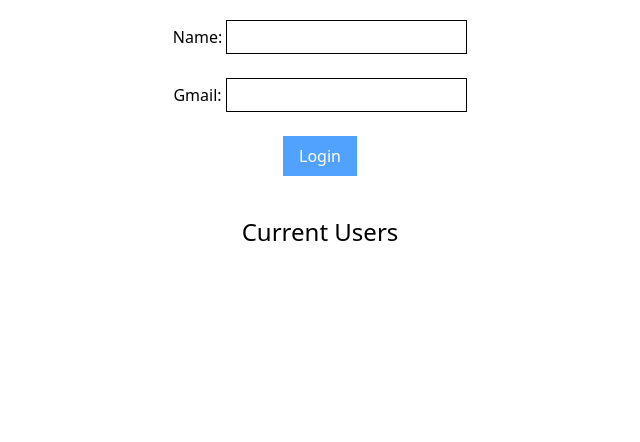
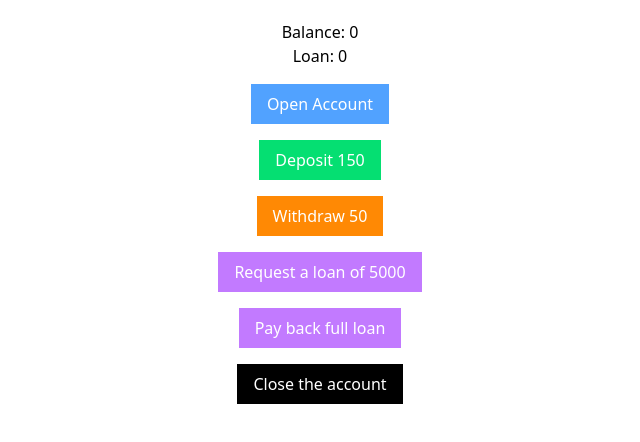
Before and after one commit to emmeiwhite/data-counter-challenge, a React (Vite) app: page / in a window 1280 px wide. Shown: the top 442 px of the page, without its empty margins (320-960 px from the left). Built offline with nearby package versions, Linux system fonts and the light colour scheme.

Commit message:
redux-2.7 useReducer simple banking app !!!

```diff
--- a/src/App.jsx
+++ b/src/App.jsx
@@ -4,6 +4,7 @@ import store from './store'
 import Products from './components/Products'
 import LoginForm from './components/Login'
 import User from './components/Users'
+import BankingApp from './components/BankingApp'
 function App() {
   // UI is dependant on data of the application called the state
   return (
@@ -12,9 +13,10 @@ function App() {
         {/* <DateCounter /> */}
 
         {/* <Products /> */}
-        <LoginForm />
+        {/* <LoginForm /> */}
 
-        <User />
+        {/* <User /> */}
+        <BankingApp />
       </section>
     </Provider>
   )
--- /dev/null
+++ b/src/components/BankingApp.jsx
@@ -0,0 +1,90 @@
+import { useReducer } from 'react'
+
+const initialState = {
+  balance: 0,
+  loan: 0,
+  isDisabled: true
+}
+
+const reducer = (state, action) => {
+  if (action.type === 'open_access') {
+    return {
+      ...state,
+      isDisabled: false,
+      balance: state.balance + 500
+    }
+  }
+}
+
+const BankingApp = () => {
+  const [state, dispatch] = useReducer(reducer, initialState)
+
+  function handleOpen() {
+    dispatch({ type: 'open_access' })
+  }
+  return (
+    <div>
+      <p>Balance: {state.balance}</p>
+      <p>Loan: {state.loan}</p>
+
+      <div className="my-4">
+        <button
+          className="px-4 py-2 bg-blue-400 text-white cursor-pointer"
+          onClick={handleOpen}>
+          Open Account
+        </button>
+      </div>
+
+      <div>
+        <button
+          className={`px-4 py-2 bg-green-400 text-white ${
+            state.isDisabled ? 'cursor-not-allowed' : 'border-2 border-amber-700 cursor-pointer'
+          }`}
+          disabled={state.isDisabled}>
+          Deposit 150
+        </button>
+      </div>
+
+      <div className="my-4">
+        <button
+          className={`px-4 py-2 bg-orange-400 text-white ${
+            state.isDisabled ? 'cursor-not-allowed' : 'border-2 border-red-700 cursor-pointer'
+          }`}
+          disabled={state.isDisabled}>
+          Withdraw 50
+        </button>
+      </div>
+
+      <div className="my-4">
+        <button
+          className={`px-4 py-2 bg-purple-400 text-white ${
+            state.isDisabled ? 'cursor-not-allowed' : 'border-2 border-green-700 cursor-pointer'
+          }`}
+          disabled={state.isDisabled}>
+          Request a loan of 5000
+        </button>
+      </div>
+
+      <div className="my-4">
+        <button
+          className={`px-4 py-2 bg-purple-400 text-white ${
+            state.isDisabled ? 'cursor-not-allowed' : 'border-2 border-red-700 cursor-pointer'
+          }`}
+          disabled={state.isDisabled}>
+          Pay back full loan
+        </button>
+      </div>
+
+      <div className="my-4">
+        <button
+          className={`px-4 py-2 bg-black text-white ${
+            state.isDisabled ? 'cursor-not-allowed' : 'border-2 border-green-700 cursor-pointer'
+          }`}
+          disabled={state.isDisabled}>
+          Close the account
+        </button>
+      </div>
+    </div>
+  )
+}
+export default BankingApp
```
